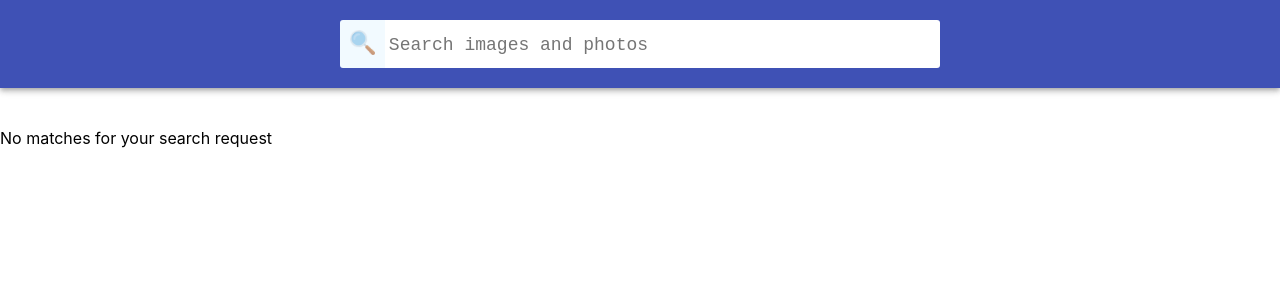
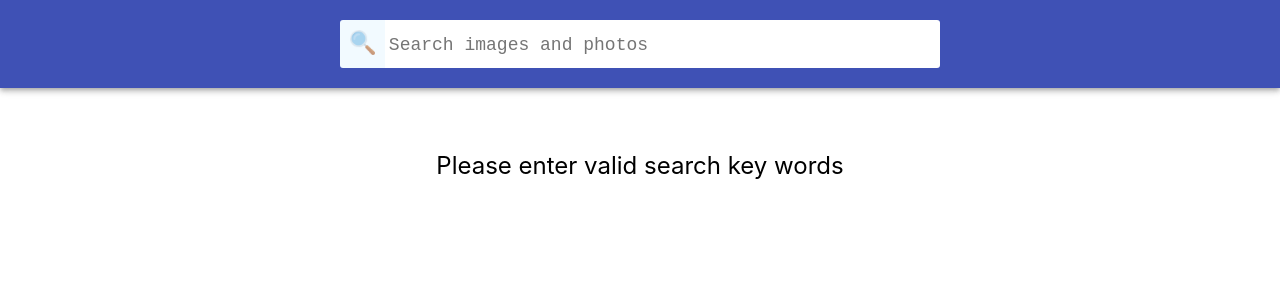
Before and after one commit to PeterZabila/goit-react-hw-03-image-finder, a React (Create React App) app: page / in a window 1280 px wide. Shown: the top 300 px of the page. Built offline with nearby package versions, Linux system fonts and the light colour scheme; no server answers.

Commit message:
fixes in images output

```diff
--- a/package.json
+++ b/package.json
@@ -10,14 +10,15 @@
     "axios": "^0.27.2",
     "basiclightbox": "^5.0.4",
     "nanoid": "^4.0.0",
+    "prop-types": "^15.8.1",
     "react": "^18.1.0",
     "react-dom": "^18.1.0",
     "react-loader-spinner": "^5.3.4",
     "react-scripts": "5.0.1",
     "react-toastify": "^9.0.8",
-    "web-vitals": "^2.1.3",
     "sass": "^1.54.9",
-    "scss": "^0.2.4"
+    "scss": "^0.2.4",
+    "web-vitals": "^2.1.3"
   },
   "scripts": {
     "start": "react-scripts start",
--- a/src/components/App.css
+++ b/src/components/App.css
@@ -10,5 +10,8 @@
     display: flex;
     justify-content: center;
     padding: 15px;
+  }
 
+  .Message {
+    font-size: 24px;
   }
--- a/src/components/App.jsx
+++ b/src/components/App.jsx
@@ -22,12 +22,12 @@ export default class App extends Component {
     }
   }
 
-  componentDidMount () {
-      axios.get('https://pixabay.com/api/?page=1&key=28076639-0feb76057bbd5c0e620bbf417&image_type=photo&orientation=horizontal&per_page=12')
-      .then(resp => {
-          this.setState({results: [...resp.data.hits]});
-      });
-  }
+  // componentDidMount () {
+  //     axios.get('https://pixabay.com/api/?page=1&key=28076639-0feb76057bbd5c0e620bbf417&image_type=photo&orientation=horizontal&per_page=12')
+  //     .then(resp => {
+  //         this.setState({results: [...resp.data.hits]});
+  //     });
+  // }
 
   componentDidUpdate(_, prevState) {
     const { query, page } = this.state;
@@ -48,6 +48,7 @@ export default class App extends Component {
 
       } catch (error) {
         this.setState({error});
+        alert("No results fund matching your search request");
 
       } finally {
         this.setState({
@@ -102,7 +103,7 @@ export default class App extends Component {
 
 
   render() {
-    const { results, loading, error, showModal, page } = this.state;
+    const { results, loading, error, showModal, page, query } = this.state;
     const isResults = Boolean(results.length);
     const { onSubmit, loadMore, openModal, closeModal } = this;
 
@@ -111,11 +112,13 @@ export default class App extends Component {
         <div className="App">
           <SearchBar onSubmit={onSubmit}/>
         </div>
+        <div className='Container'>
+
          {loading && <Loader/>}
-         {isResults ? (<ImageGallery items={results} onClick={openModal} onMore={loadMore} key={page}/>) : (<p>No matches for your search request</p>) }
+         {(isResults && query) ? (<ImageGallery items={results} onClick={openModal} onMore={loadMore} key={page}/>) : (<p className='Message'>Please enter valid search key words</p>) }
          {showModal && <Modal onClose={closeModal}><img src={this.state.modalContent.largeImageURL.largeImageURL} max-width="600px" alt="" /></Modal>}
          {error && <p>Please try later...</p>}
-         <div className='Container'>
+
          {isResults && <Button onClick={loadMore}/>}
          </div>
 
--- a/src/components/Modal/Modal.jsx
+++ b/src/components/Modal/Modal.jsx
@@ -32,5 +32,4 @@ export default class Modal extends Component {
             modalRoot,
         );
     }
-
 }
```
Also changed, not shown: src/components/ImageGallery/ImageGallery.jsx (+6 -65 lines), src/components/ImageGallery/ImageGalleryItem.jsx (+7 -1 lines), src/components/SearchBar/SearchBar.jsx (+6 -4 lines), 1 other file (tests, documents, lock files or other folders).
